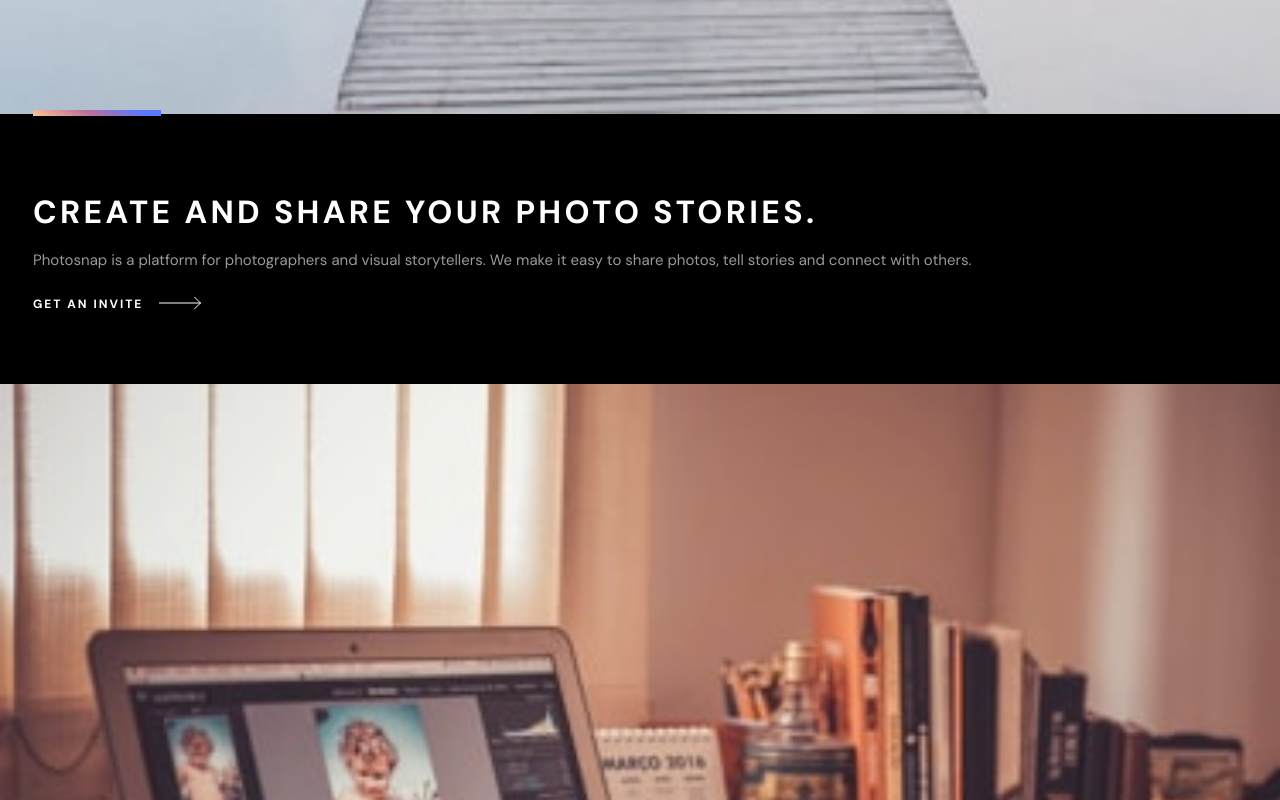
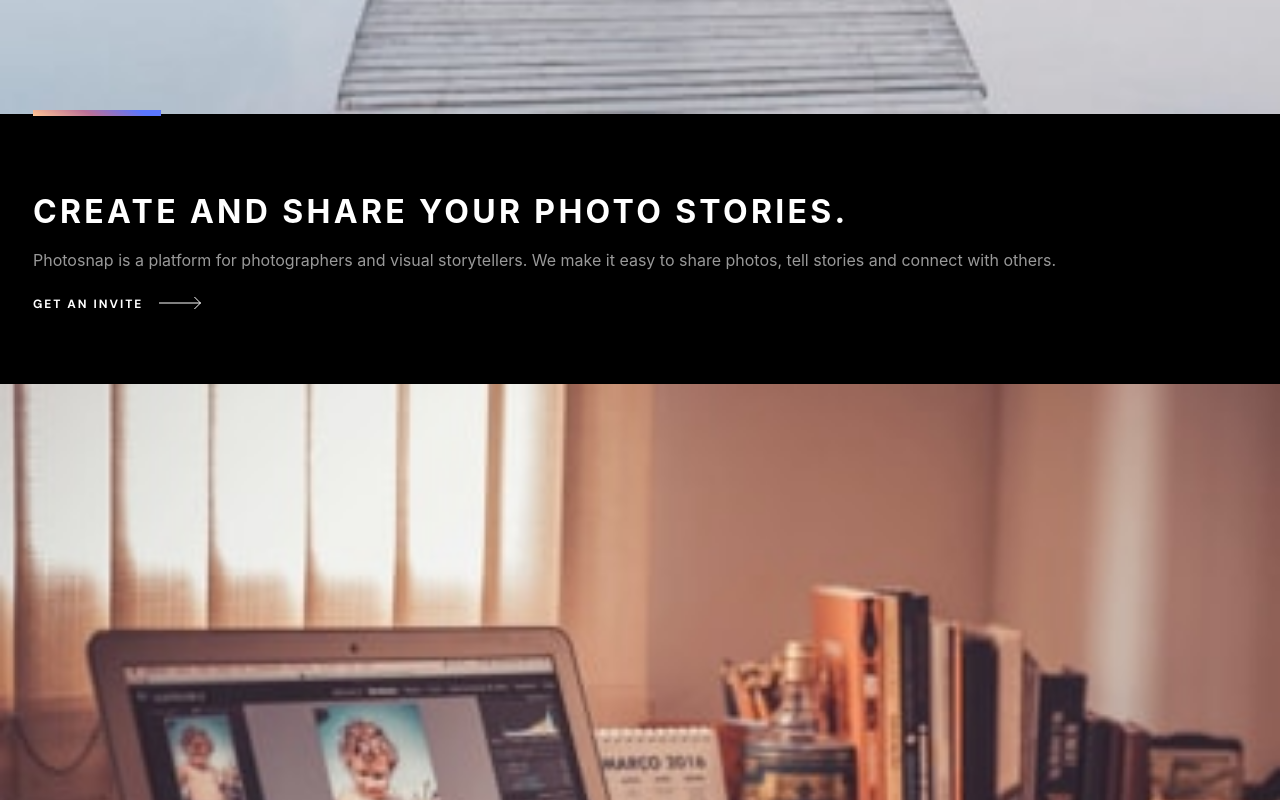
Before and after one commit to alexJSanchez/PhotoSnap, a React (Create React App) app in the folder photosnap/: page / in a window 1280 px wide. Shown: the part 960-1760 px from the top of the page. Built offline with nearby package versions, Linux system fonts and the light colour scheme; the HTML template or start-up script is replaced by a standard one.

Commit message:
adjusting css

```diff
--- a/photosnap/src/App.css
+++ b/photosnap/src/App.css
@@ -3,6 +3,10 @@
 	margin: 0;
 	padding: 0;
 	box-sizing: border-box;
+}
+
+html {
+	font-family: "Dm Sans";
 }
 
 /*main content*/
@@ -100,6 +104,17 @@
 	letter-spacing: 3.333px;
 	text-transform: uppercase;
 }
+
+.main-card-bottom p {
+	margin: 1rem 0rem 1.438rem 0rem;
+	color: #fff;
+	font-family: "DM Sans", sans-serif;
+	font-size: 15px;
+	font-style: normal;
+	font-weight: 400;
+	line-height: 25px; /* 166.667% */
+	opacity: 0.6;
+}
 .main-card-bottom-light h2 {
 	color: #000;
 	font-family: "DM Sans", sans-serif;
@@ -109,16 +124,6 @@
 	line-height: 40px; /* 125% */
 	letter-spacing: 3.333px;
 	text-transform: uppercase;
-}
-.main-card-bottom p {
-  margin: 1rem 0rem 1.438rem 0rem;
-  color: #fff;
-  font-family: "DM Sans", sans-serif;
-  font-size: 15px;
-  font-style: normal;
-  font-weight: 400;
-  line-height: 25px; /* 166.667% */
-  opacity: 0.6;
 }
 .main-card-bottom-light p {
 	margin: 1rem 0rem 1.438rem 0rem;
--- a/photosnap/src/pages/Home.js
+++ b/photosnap/src/pages/Home.js
@@ -34,9 +34,14 @@
 							/>
 						</div>
 						<div className="main-card-bottom-boommark"></div>
-						<div className="main-card-bottom text-white bg-black pt-[4.5rem] pr-[1.5rem] pb-[4.5rem] pl-[2.063rem]">
-							<h2>Create and share your photo Stories. </h2>
-							<p>
+						<div
+							id="main-card-bottom"
+							className="text-white bg-black pt-[4.5rem] pr-[1.5rem] pb-[4.5rem] pl-[2.063rem]"
+						>
+							<h2 className="text-white text-[32px] font-bold leading-[40px] tracking-[3.333px] uppercase">
+								Create and share your photo Stories.
+							</h2>
+							<p className="mt-[1rem] mb-[1.438rem] text-white font-[15px] leading-[25px] opacity-[0.6]">
 								Photosnap is a platform for photographers and visual
 								storytellers. We make it easy to share photos, tell stories and
 								connect with others.
```
Lines whose indentation alone changed are shown as unchanged.
